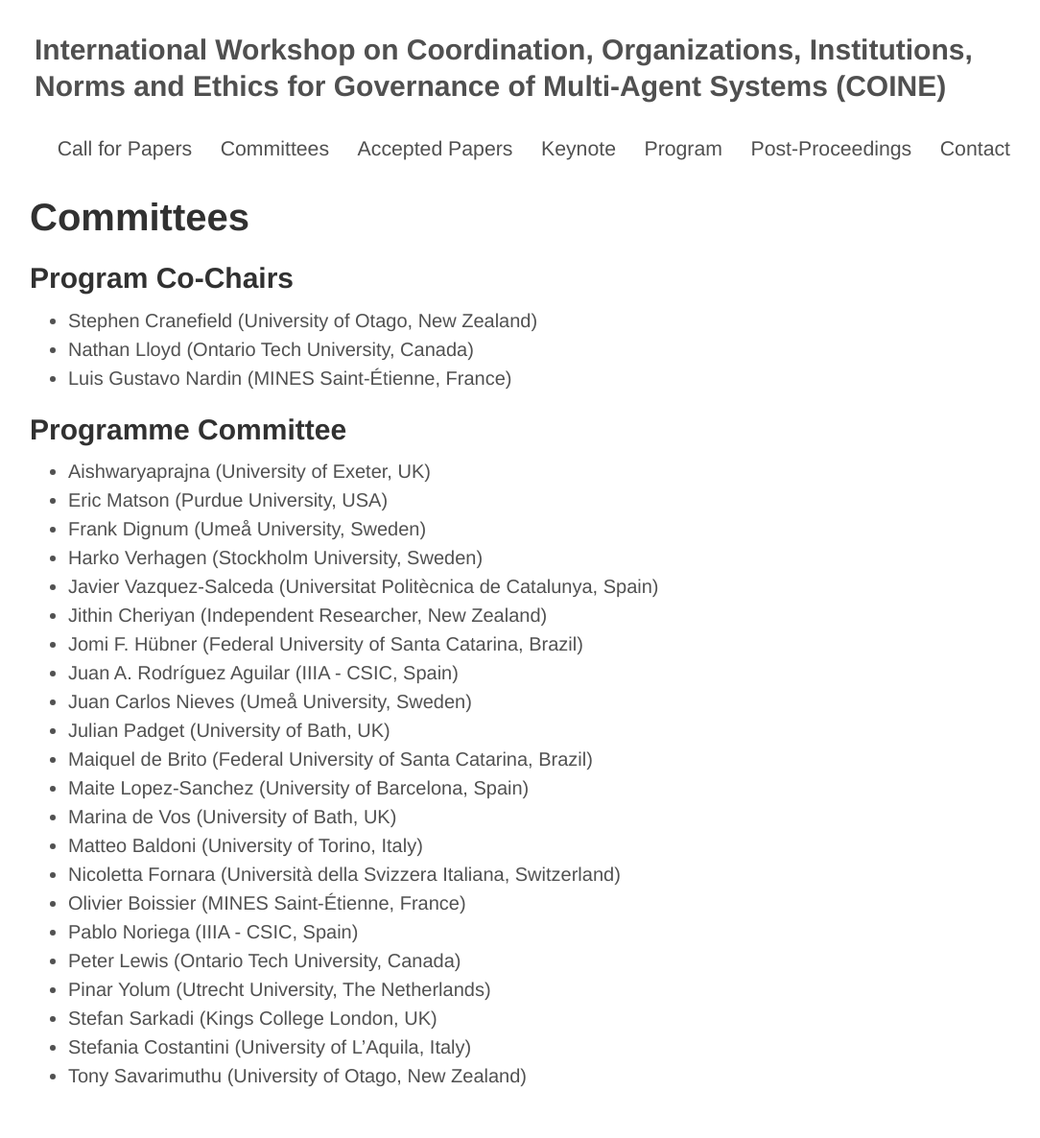
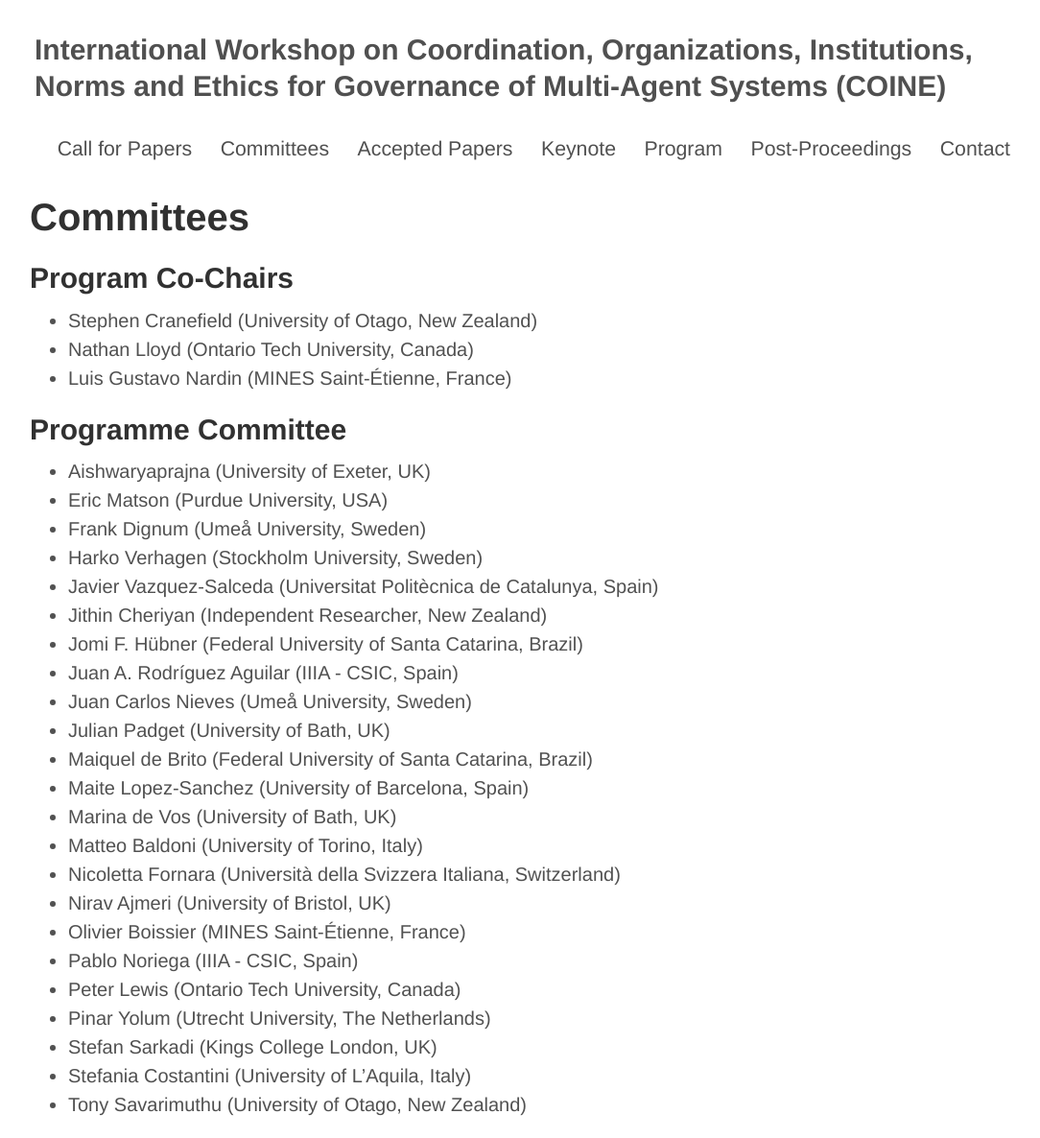
Before and after one commit to coin-workshop/coine-2024-auckland, a Jekyll site: the page built from committees.md, in a window 1280 px wide. Shown: the whole page at 96% size, without its empty margins (69-1153 px from the left). Built offline with Jekyll 4.4.1, drawn with Linux system fonts in a browser that asks for light colours; before the commit the page ends 1156 px from its top, so only the background shows below that.

Commit message:
Added PC member

```diff
--- a/committees.md
+++ b/committees.md
@@ -26,6 +26,7 @@
 - Marina de Vos (University of Bath, UK)
 - Matteo Baldoni (University of Torino, Italy)
 - Nicoletta Fornara (Università della Svizzera Italiana, Switzerland)
+- Nirav Ajmeri (University of Bristol, UK)
 - Olivier Boissier (MINES Saint-Étienne, France)
 - Pablo Noriega (IIIA - CSIC, Spain)
 - Peter Lewis (Ontario Tech University, Canada)
```
